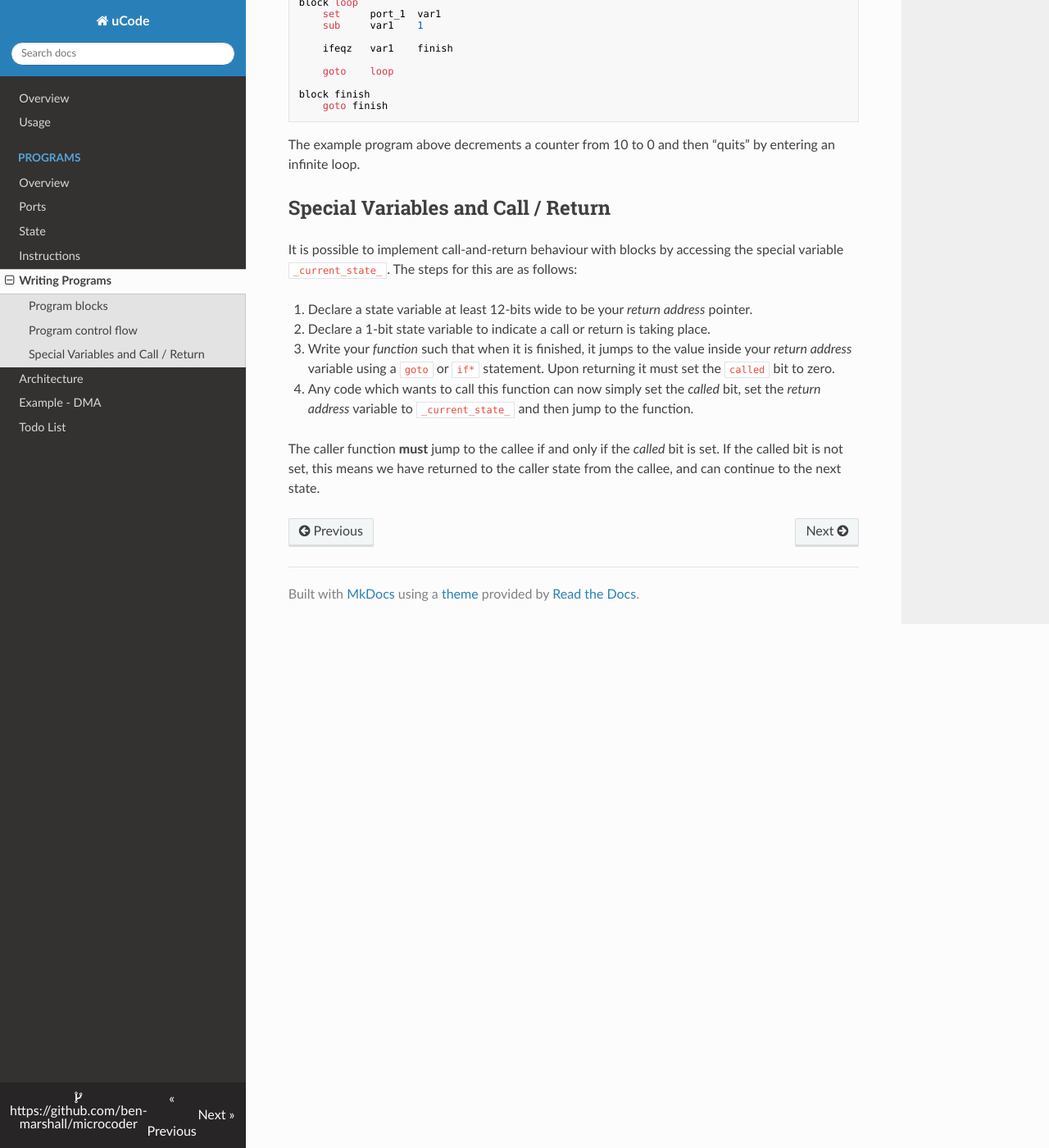
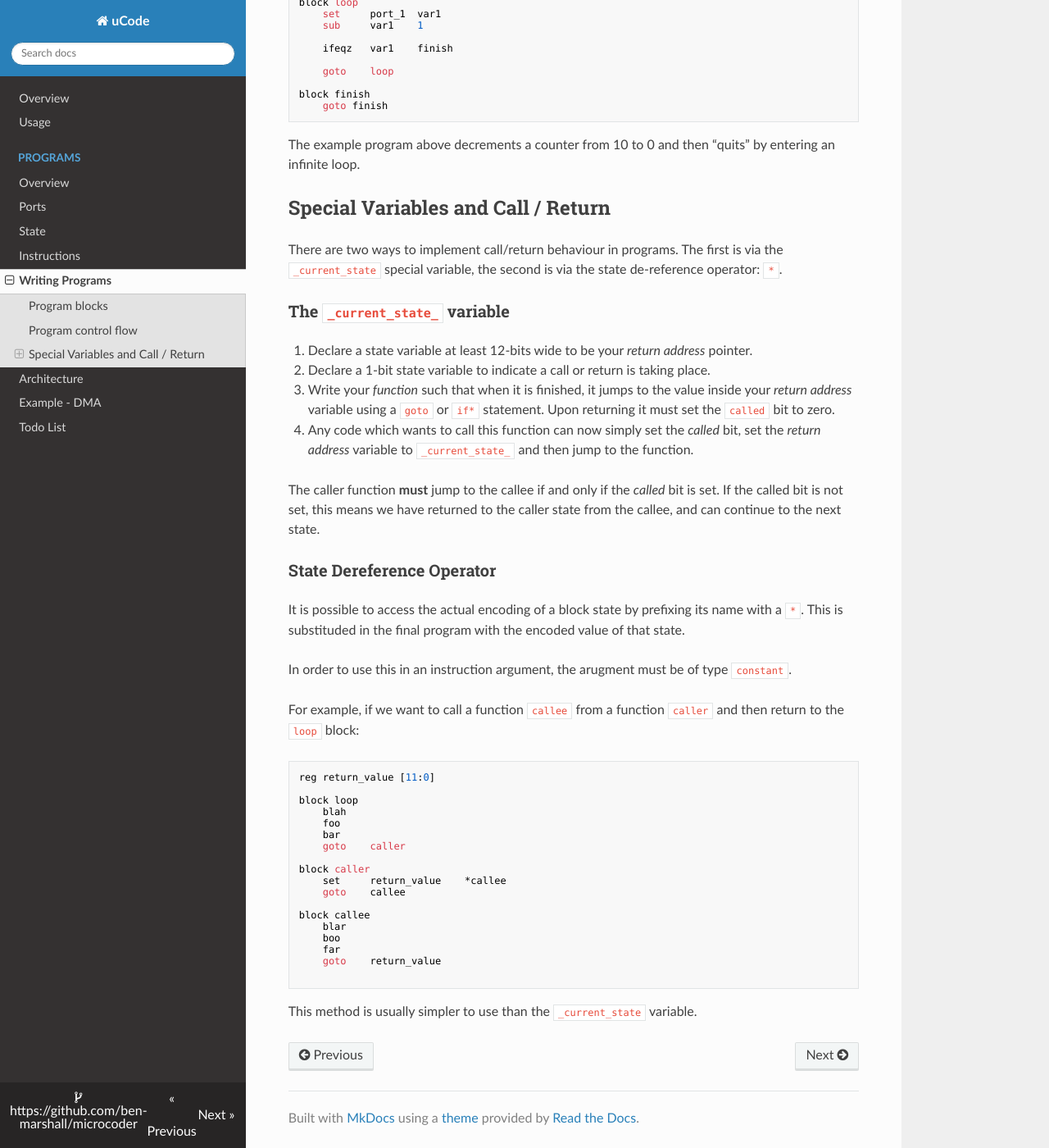
Before and after one commit to ben-marshall/microcoder, an MkDocs documentation site: the page built from docs/programs-writing.md, in a window 1280 px wide and 1400 px high, scrolled down 1399 px. Shown: the whole window at 82% size. Built offline with MkDocs 1.6.1, drawn with Linux system fonts in a browser that asks for light colours; nearby versions of some CDN libraries; old or Windows-style settings are respelled for this version of MkDocs.

Commit message:
Update docs wih state-dereference operator.  On branch master  Your branch is ahead of 'origin/master' by 4 commits.    (use "git push" to publish your local commits)
 Changes to be committed:
	modified:   docs/programs-writing.md

````diff
--- a/docs/programs-writing.md
+++ b/docs/programs-writing.md
@@ -86,8 +86,11 @@ by entering an infinite loop.
 
 ## Special Variables and Call / Return
 
-It is possible to implement call-and-return behaviour with blocks by accessing
-the special variable `_current_state_`. The steps for this are as follows:
+There are two ways to implement call/return behaviour in programs. The first
+is via the `_current_state` special variable, the second is via the
+state de-reference operator: `*`.
+
+### The `_current_state_` variable
 
 1. Declare a state variable at least 12-bits wide to be your *return address*
 pointer.
@@ -102,3 +105,39 @@ to the function.
 The caller function **must** jump to the callee if and only if the *called*
 bit is set. If the called bit is not set, this means we have returned to the
 caller state from the callee, and can continue to the next state.
+
+
+### State Dereference Operator
+
+It is possible to access the actual encoding of a block state by prefixing
+its name with a `*`. This is substituded in the final program with the
+encoded value of that state.
+
+In order to use this in an instruction argument, the arugment must be of type
+`constant`.
+
+For example, if we want to call a function `callee` from a function `caller`
+and then return to the `loop` block:
+
+```
+reg return_value [11:0]
+
+block loop
+    blah
+    foo
+    bar
+    goto    caller
+
+block caller
+    set     return_value    *callee
+    goto    callee
+
+block callee
+    blar
+    boo
+    far
+    goto    return_value
+
+```
+
+This method is usually simpler to use than the `_current_state` variable.
````
